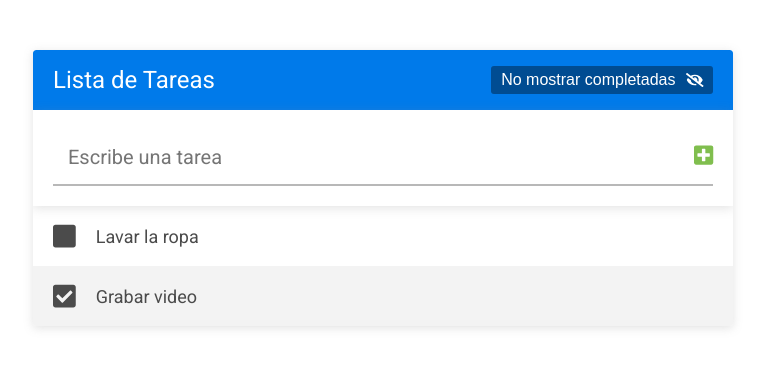
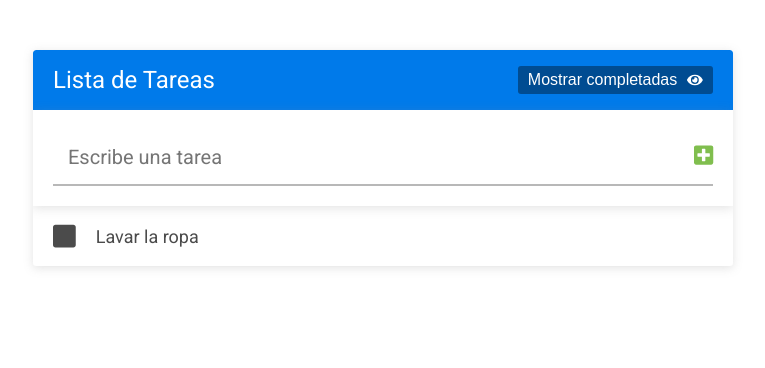
Before and after one commit to esdrasclth/AppTaskList_WebLocalStorage, a React (Create React App) app: page / in a window 1280 px wide. Shown: the top 368 px of the page, without its empty margins (257-1022 px from the left). Built offline with nearby package versions, Linux system fonts and the light colour scheme.

Commit message:
logic to add and hide completed tasks

```diff
--- a/src/App.js
+++ b/src/App.js
@@ -1,4 +1,4 @@
-import React, {useState} from 'react'
+import React, { useState } from 'react'
 import './App.css';
 import Header from './components/Header'
 import FormularioTareas from './components/FormularioTareas'
@@ -21,13 +21,25 @@
     ]
   )
 
-    console.log(tareas)
+  const [mostrarCompletadas, cambiarMostrarCompletadas] = useState(false)
+
+  console.log(tareas)
 
   return (
     <div className="contenedor">
-      <Header/>
-      <FormularioTareas tareas={tareas} cambiarTareas={cambiarTareas}/>
-      <ListaTareas tareas={tareas} cambiarTareas={cambiarTareas}/>
+      <Header
+        mostrarCompletadas={mostrarCompletadas}
+        cambiarMostrarCompletadas={cambiarMostrarCompletadas}
+      />
+      <FormularioTareas
+        tareas={tareas}
+        cambiarTareas={cambiarTareas}
+      />
+      <ListaTareas
+        tareas={tareas}
+        cambiarTareas={cambiarTareas}
+        mostrarCompletadas={mostrarCompletadas}
+      />
     </div>
   );
 }
--- a/src/components/FormularioTareas.js
+++ b/src/components/FormularioTareas.js
@@ -1,9 +1,9 @@
-import React, {useState} from 'react'
+import React, { useState } from 'react'
 import { v4 as uuidv4 } from 'uuid';
 import { FontAwesomeIcon } from '@fortawesome/react-fontawesome'
 import { faPlusSquare } from '@fortawesome/free-solid-svg-icons'
 
-const FormularioTareas = ({tareas, cambiarTareas}) => {
+const FormularioTareas = ({ tareas, cambiarTareas }) => {
 
     const [inputTarea, cambiarInputTarea] = useState('')
 
@@ -27,7 +27,7 @@
     }
 
     return (
-        <form action="" className="formulario-tareas" onSubmit={handleSubmit}>
+        <form className="formulario-tareas" onSubmit={handleSubmit}>
             <input
                 type="text"
                 className="formulario-tareas__input"
--- a/src/components/Header.js
+++ b/src/components/Header.js
@@ -1,15 +1,28 @@
 import React from 'react'
 import { FontAwesomeIcon } from '@fortawesome/react-fontawesome'
-import { faEyeSlash } from '@fortawesome/free-solid-svg-icons'
+import { faEye, faEyeSlash } from '@fortawesome/free-solid-svg-icons'
 
-const Header = () => {
+const Header = ({ mostrarCompletadas, cambiarMostrarCompletadas }) => {
+
+    const toggleCompletadas = () => {
+        cambiarMostrarCompletadas(!mostrarCompletadas)
+    }
+
     return (
         <header className="header">
             <h1 className="header__titulo">Lista de Tareas</h1>
-            <button className="header__boton">
-                No mostrar completadas
-                <FontAwesomeIcon icon={faEyeSlash} className="header__icono-boton" />
-            </button>
+            {
+                mostrarCompletadas ?
+                    <button className="header__boton" onClick={() => toggleCompletadas()}>
+                        No mostrar completadas
+                        <FontAwesomeIcon icon={faEyeSlash} className="header__icono-boton" />
+                    </button>
+                    :
+                    <button className="header__boton" onClick={() => toggleCompletadas()}>
+                        Mostrar completadas
+                        <FontAwesomeIcon icon={faEye} className="header__icono-boton" />
+                    </button>
+            }
         </header>
     );
 }
--- a/src/components/ListaTareas.js
+++ b/src/components/ListaTareas.js
@@ -1,7 +1,7 @@
 import React from 'react'
 import Tarea from './Tarea'
 
-const ListaTareas = ({ tareas, cambiarTareas }) => {
+const ListaTareas = ({ tareas, cambiarTareas, mostrarCompletadas }) => {
 
     const toggleCompletada = (id) => {
         cambiarTareas(tareas.map((tarea) => {
@@ -34,6 +34,7 @@
         <ul className="lista-tareas">
             {
                 tareas.length > 0 ? tareas.map((tarea) => {
+                    if (mostrarCompletadas) {
                         return <Tarea
                             key={tarea.id}
                             tarea={tarea}
@@ -41,6 +42,16 @@
                             editarTarea={editarTarea}
                             borrarTarea={borrarTarea}
                         />
+                    } else if (!tarea.completada) {
+                        return <Tarea
+                            key={tarea.id}
+                            tarea={tarea}
+                            toggleCompletada={toggleCompletada}
+                            editarTarea={editarTarea}
+                            borrarTarea={borrarTarea}
+                        />
+                    }
+                    return;
                 })
                     : <div className="lista-tareas__mensaje"> - No hay tareas agregadas - </div>
             }
```
Lines whose indentation alone changed are shown as unchanged.
